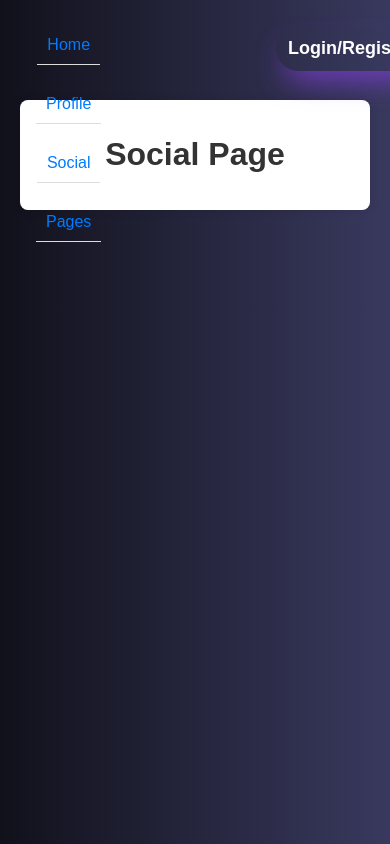
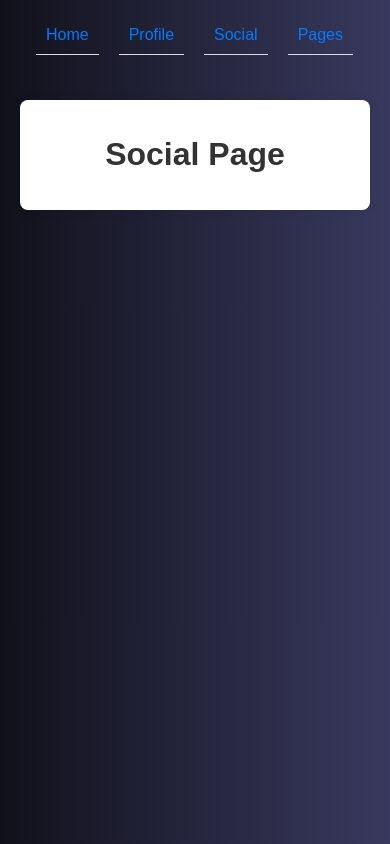
Before and after one commit to AndSam321/StrideSyncHTMLCSSJS, a plain HTML site: page social.html in a window 390 px wide. Drawn offline with Linux system fonts and the light colour scheme.

Commit message:
Initial CSS changes, removed the login button on the top right for certain screens, adjusted the navbar.

```diff
--- a/social.html
+++ b/social.html
@@ -14,14 +14,6 @@
         <li><a href="social.html">Social</a></li>
         <li><a href="pages.html">Pages</a></li>
       </ul>
-      <div class="navbar-right">
-        <button id="login-btn" onclick="window.location.href='login.html'">
-          Login/Register
-        </button>
-        <button id="logout-btn" style="display: none" onclick="logout()">
-          Logout
-        </button>
-      </div>
     </div>
     <div class="container" style="margin-top: 80px">
       <h1>Social Page</h1>
--- a/styles.css
+++ b/styles.css
@@ -115,40 +115,21 @@ li a:hover {
   margin-right: 20px;
 }
 
-/* Right-aligned buttons (login/logout) */
-.navbar-right {
-  display: flexright;
-  align-items: center; /* Centers items vertically */
-}
-
-.navbar-right button {
-  background: none;
-  border: none;
-  color: white;
-  font-size: 18px;
-  font-weight: bold;
-  cursor: pointer;
-  transition: color 0.3s ease;
-  margin-left: 20px;
-}
-
-.navbar-right button:hover {
-  color: #ffd700;
-}
 /* Mobile Responsive */
 @media (max-width: 768px) {
-  .navbar ul {
+
+  /* .navbar{
+    width: 20%;
+  } */
+
+  /* .navbar ul {
     flex-direction: column;
     align-items: center;
-  }
+  } */
 
-  .navbar ul li {
+  /* .navbar ul li {
     margin: 10px 0;
-  }
-
-  .navbar-right {
-    margin-top: 10px;
-  }
+  } */
 }
 
 /* Responsive Design */
```
Also changed, not shown: profile.html (+0 -5 lines).
